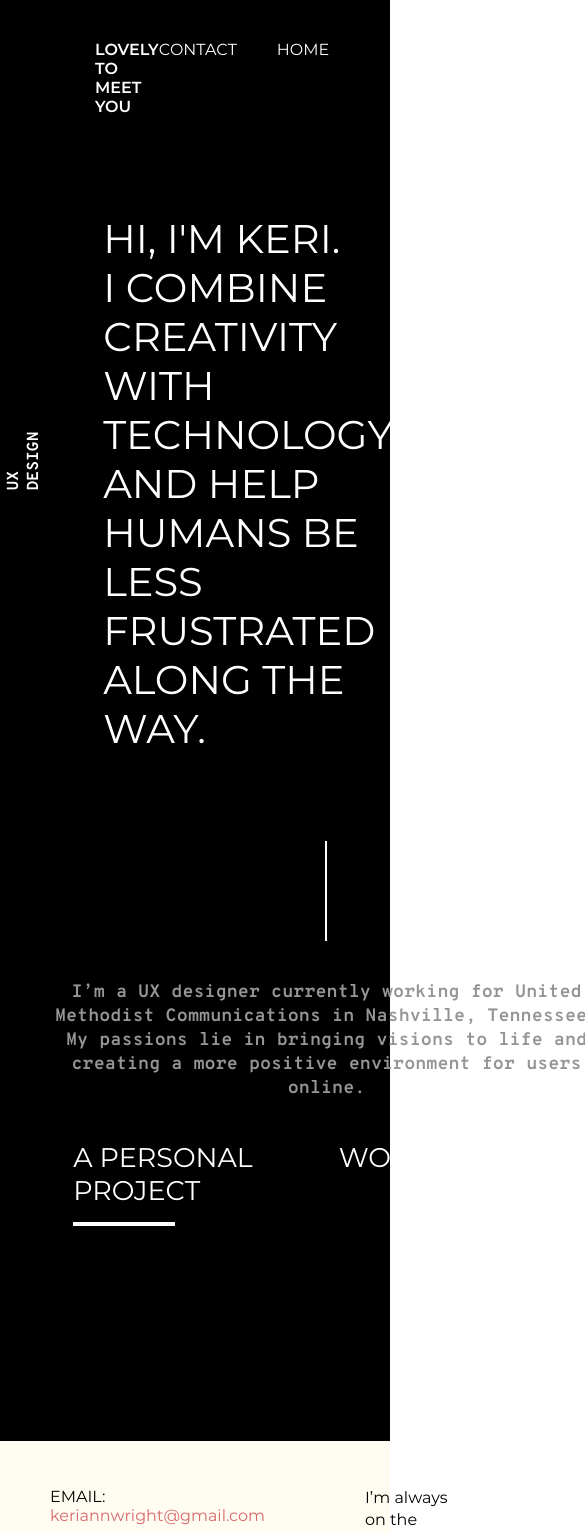
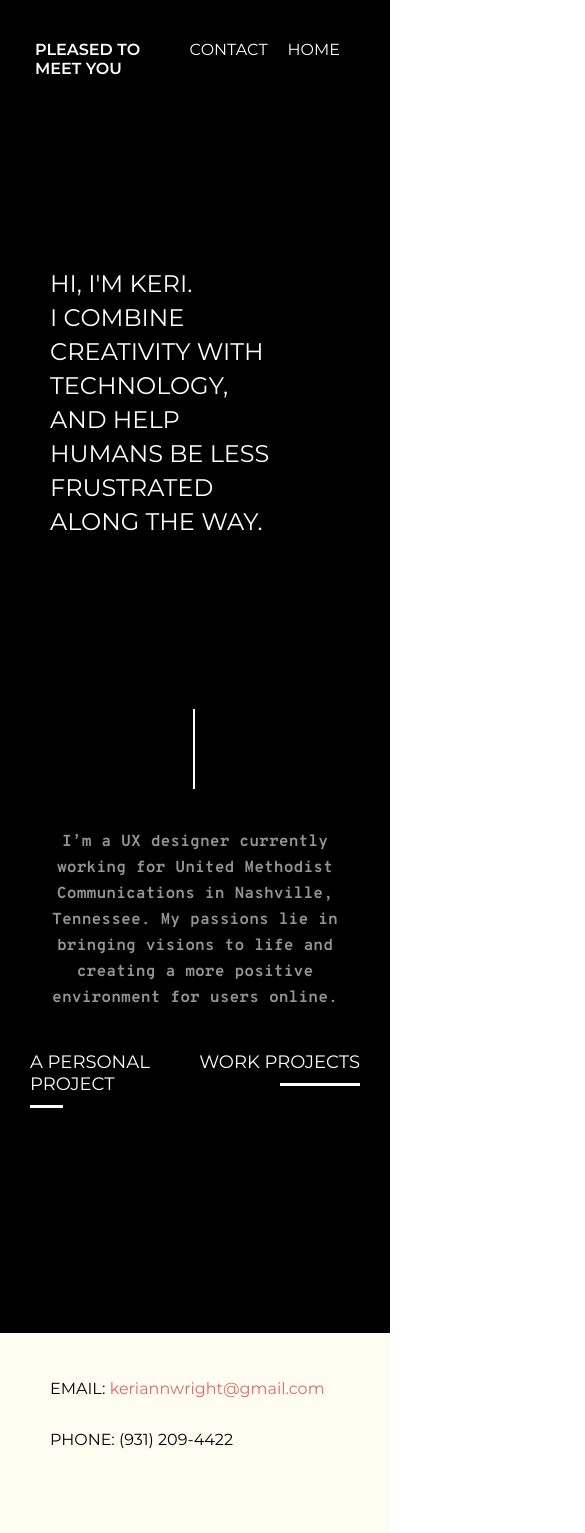
Before and after one commit to susieward/keri-wright, a Vue app: page / in a window 390 px wide. Shown: the top 1533 px of the page, 585 px wide, since content can reach past the window. Built offline with nearby package versions, Linux system fonts and the light colour scheme.

Commit message:
starting media queries bullshit

```diff
--- a/src/App.vue
+++ b/src/App.vue
@@ -28,7 +28,7 @@ cool project you need designed please get in touch!
 
 
     <div class="header" ref="header" :class="{ 'white-bg' : showWhite} ">
-      <span class="header-text">lovely to meet you</span>
+      <span class="header-text">pleased to meet you</span>
       <div class="links">
         <span v-show="workPages"><router-link to="/umcom">work projects</router-link></span>
         <span @click="showContact">contact</span>
@@ -180,6 +180,7 @@ methods: {
   grid-template-rows: auto auto auto;
   align-content: flex-start;
   padding: 30px 50px;
+  justify-content: flex-start;
 
 }
 
@@ -190,6 +191,7 @@ methods: {
 
 .contact-right {
   display: grid;
+  justify-content: flex-end;
   padding: 30px 50px;
     font-size: 16px;
     line-height: 22px;
@@ -199,8 +201,7 @@ methods: {
 #app {
   display: grid;
   min-height: 100vh;
-  min-width: 100%;
-  position: relative;
+  min-width: 100vw;
   font-family: 'Montserrat Regular';
   -webkit-font-smoothing: antialiased;
   -moz-osx-font-smoothing: grayscale;
@@ -222,7 +223,6 @@ methods: {
   grid-template-areas:
                         'contact contact contact'
                         'header header header'
-                      'main main main'
                       'main main main'
                       'footer footer footer';
 }
@@ -357,6 +357,7 @@ font-family: 'Overpass Mono Bold';
   color: #000;
   font-family: 'Montserrat Regular';
   width: 100vw;
+  bottom: 0;
 }
 
 .footer-dark {
@@ -366,13 +367,14 @@ font-family: 'Overpass Mono Bold';
 
 .footer-top {
   display: grid;
-  grid-template-columns: auto 1fr;
+  grid-template-columns: auto auto;
 }
 
 .footer-left {
   display: grid;
   grid-template-rows: auto auto auto;
   align-content: flex-start;
+  justify-content: flex-start;
   padding: 30px 50px;
 
 }
@@ -381,6 +383,7 @@ font-family: 'Overpass Mono Bold';
   display: grid;
   padding: 30px 50px;
     font-size: 16px;
+    justify-content: flex-end;
     line-height: 22px;
 }
 
@@ -395,4 +398,63 @@ justify-content: flex-end;
 padding: 0px 50px 30px 50px;
 }
 
+@media screen and (max-width: 1200px){
+
+  .header {
+    padding: 40px 50px 30px 65px;
+  }
+
+}
+
+
+@media screen and (max-width: 800px){
+
+#app {
+  grid-template-areas:
+                        'contact contact contact'
+                        'header header header'
+                      'main main main'
+                      'main main main'
+                      'footer footer footer';
+}
+
+.header {
+  padding: 40px 50px 30px 65px;
+}
+
+.left {
+  display: none;
+}
+
+.right {
+  display: none;
+}
+
+}
+
+@media screen and (max-width: 600px){
+
+
+  .header {
+    padding: 40px 30px 30px 35px;
+    grid-gap: 10px;
+  }
+
+  .links {
+      grid-gap: 20px;
+  }
+
+    .footer {
+        grid-template-rows: auto 1fr;
+    }
+
+    .footer-top {
+
+      grid-template-rows: auto auto;
+      grid-template-columns: 1fr;
+    }
+
+
+}
+
 </style>
--- a/src/components/Home.vue
+++ b/src/components/Home.vue
@@ -84,7 +84,6 @@ position: relative;
   justify-content: center;
 
   min-height: 80vh;
-
   position: relative;
 
 
@@ -110,14 +109,12 @@ display: grid;
 grid-template-columns: auto auto;
   justify-content: center;
   align-content: flex-start;
-margin-top: 20px;
-
+margin-top: 10px;
 }
 
 .line-item1 {
 height: 100px;
   border-right: 2px solid #fff;
-
   width: 50px;
 }
 
@@ -138,6 +135,7 @@ height: 100px;
 
   min-height: 400px;
   position: relative;
+
 
 
 }
@@ -215,5 +213,147 @@ padding-right: 20px;
   border-bottom: 4px solid #fff;
 }
 
+@media screen and (max-width: 800px){
+
+
+.home {
+  max-width: 700px;
+}
+
+.hero {
+  min-height: 70vh;
+}
+  .hero-text {
+    font-size: 30px;
+  }
+
+  .projects {
+    padding-right: 20px;
+    padding-left: 20px;
+  }
+
+  .proj-top p {
+    max-width: 500px;
+  }
+
+
+  .proj-title1 {
+    font-size: 22px;
+  }
+
+  .proj-title2 {
+    font-size: 22px;
+  }
+}
+
+
+@media screen and (max-width: 600px){
+  .home {
+    max-width: 550px;
+
+  }
+
+  .hero-text {
+    font-size: 24px;
+    line-height: 34px;
+    padding-right: 100px;
+  }
+
+  .proj-title1 {
+    font-size: 20px;
+  }
+
+  .proj-title2 {
+    font-size: 20px;
+  }
+
+}
+
+
+@media screen and (max-width: 400px){
+
+  .home {
+    max-width: 390px;
+
+  }
+
+  .hero-text {
+    font-size: 24px;
+    line-height: 34px;
+    padding-right: 100px;
+  }
+
+.line {
+
+}
+
+  .line-item1 {
+  height: 80px;
+    border-right: 2px solid #fff;
+
+    width: 10px;
+  }
+
+  .line-item2 {
+    height: 120px;
+
+      width:10px;
+  }
+
+
+
+  .projects {
+    padding-right: 0px;
+    padding-left: 0px;
+    min-width: auto;
+    grid-gap: 40px;
+  }
+
+
+  .proj-top p {
+    max-width: 300px;
+    font-size: 16px;
+    line-height: 26px;
+  }
+
+
+    .proj-title1 {
+      font-size: 18px;
+    }
+
+    .proj-title1:after {
+      content: "";
+      display: block;
+
+      width: 20%;
+      padding-top: 10px;
+      border-bottom: 3px solid #fff;
+    }
+
+    .proj-title2 {
+      font-size: 18px;
+    }
+
+
+    .proj-title2:after {
+      content: "";
+      display: block;
+      margin: 0;
+      margin-left: auto;
+      width: 50%;
+      padding-top: 10px;
+      border-bottom: 3px solid #fff;
+    }
+
+      .proj-bottom {
+        padding-left: 30px;
+        padding-right: 30px;
+
+      }
+
+
+
+}
+
 
 </style>
```
